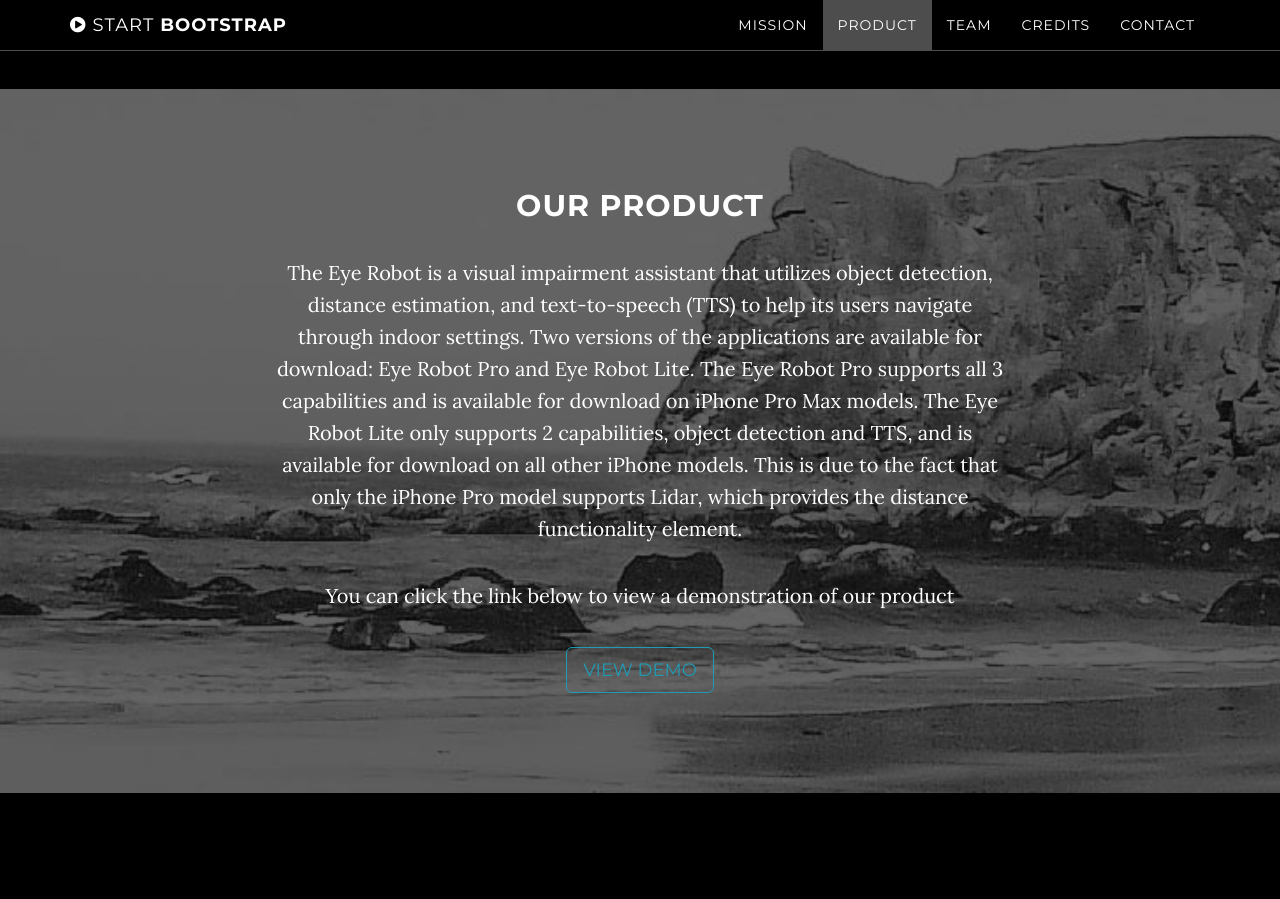
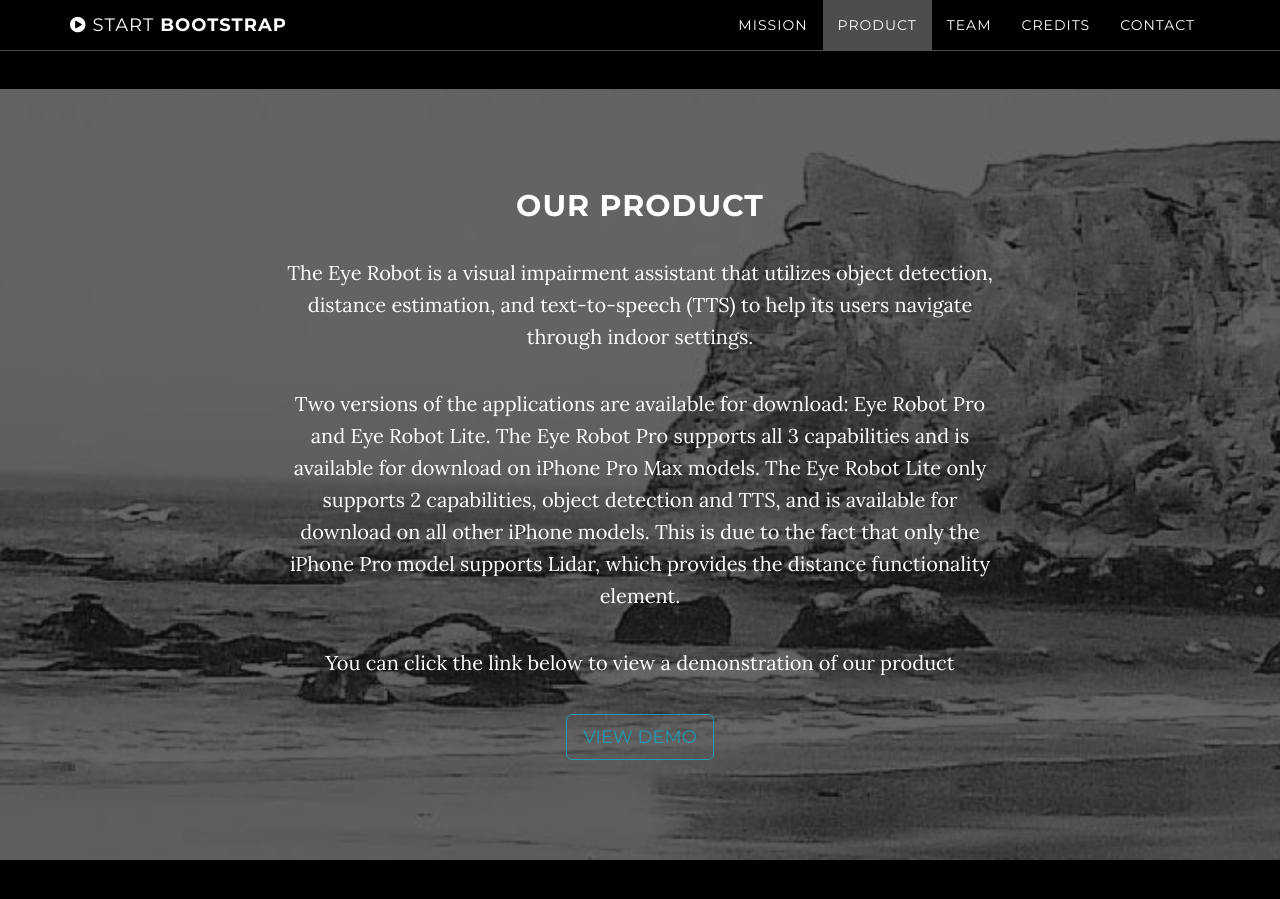
Before and after one commit to snarain677/agency-capstone-website, a Jekyll site: the page built from index.html, in a window 1280 px wide and 900 px high, scrolled down 1523 px. Built offline with Jekyll 4.4.1, drawn with Linux system fonts in a browser that asks for light colours.

```diff
--- a/_includes/download.html
+++ b/_includes/download.html
@@ -4,8 +4,9 @@
             <div class="container">
                 <div class="col-lg-8 col-lg-offset-2">
                     <h2>Our Product</h2>
-		    <p>The Eye Robot is a visual impairment assistant that utilizes object detection, distance estimation, and text-to-speech (TTS) to help its users navigate through indoor settings. Two versions of the applications are available for download: Eye Robot Pro and Eye Robot Lite. The Eye Robot Pro supports all 3 capabilities and is available for download on iPhone Pro Max models. The Eye Robot Lite only supports 2 capabilities, object detection and TTS, and is available for download on all other iPhone models. This is due to the fact that only the iPhone Pro model supports Lidar, which provides the distance functionality element.</p>
-                    <p>You can click the link below to view a demonstration of our product</p>
+		    <p>The Eye Robot is a visual impairment assistant that utilizes object detection, distance estimation, and text-to-speech (TTS) to help its users navigate through indoor settings.</p>
+		    <p> Two versions of the applications are available for download: Eye Robot Pro and Eye Robot Lite. The Eye Robot Pro supports all 3 capabilities and is available for download on iPhone Pro Max models. The Eye Robot Lite only supports 2 capabilities, object detection and TTS, and is available for download on all other iPhone models. This is due to the fact that only the iPhone Pro model supports Lidar, which provides the distance functionality element.</p>
+		    <p>You can click the link below to view a demonstration of our product</p>
                     <a href="http://startbootstrap.com/template-overviews/grayscale/" class="btn btn-default btn-lg">View Demo</a>
                 </div>
             </div>
```
